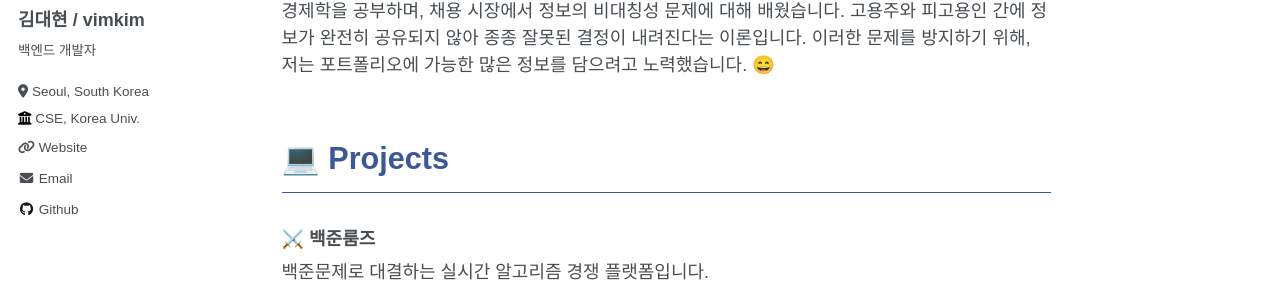
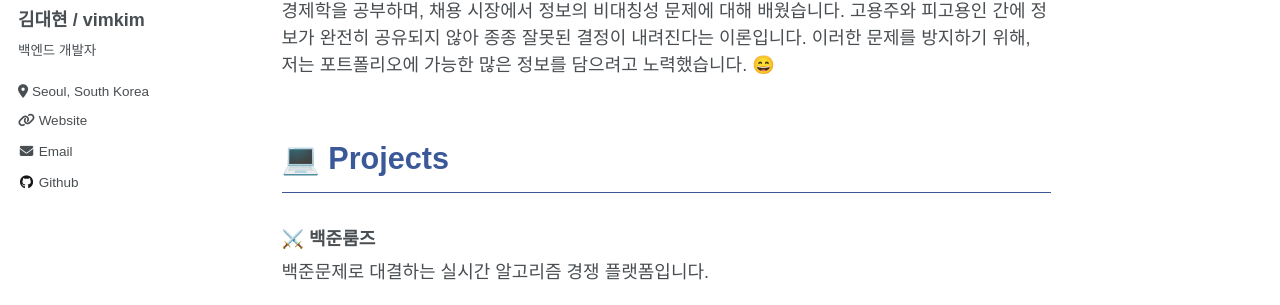
Before and after one commit to vimkim/vimkim.github.io, a Jekyll site: the page built from _pages/about.md, in a window 1280 px wide. Shown: the part 294-599 px from the top of the page. Built offline with Jekyll 4.4.1, drawn with Linux system fonts in a browser that asks for light colours; some web fonts are replaced.

Commit message:
remove employer

```diff
--- a/_config.yml
+++ b/_config.yml
@@ -26,7 +26,7 @@ author:
   pronouns: # example: "she/her"
   bio: "백엔드 개발자"
   location: "Seoul, South Korea"
-  employer: "CSE, Korea Univ."
+  employer:
   uri: https://vimkim.github.io
   email: "kimdhyungg@gmail.com"
 
```
